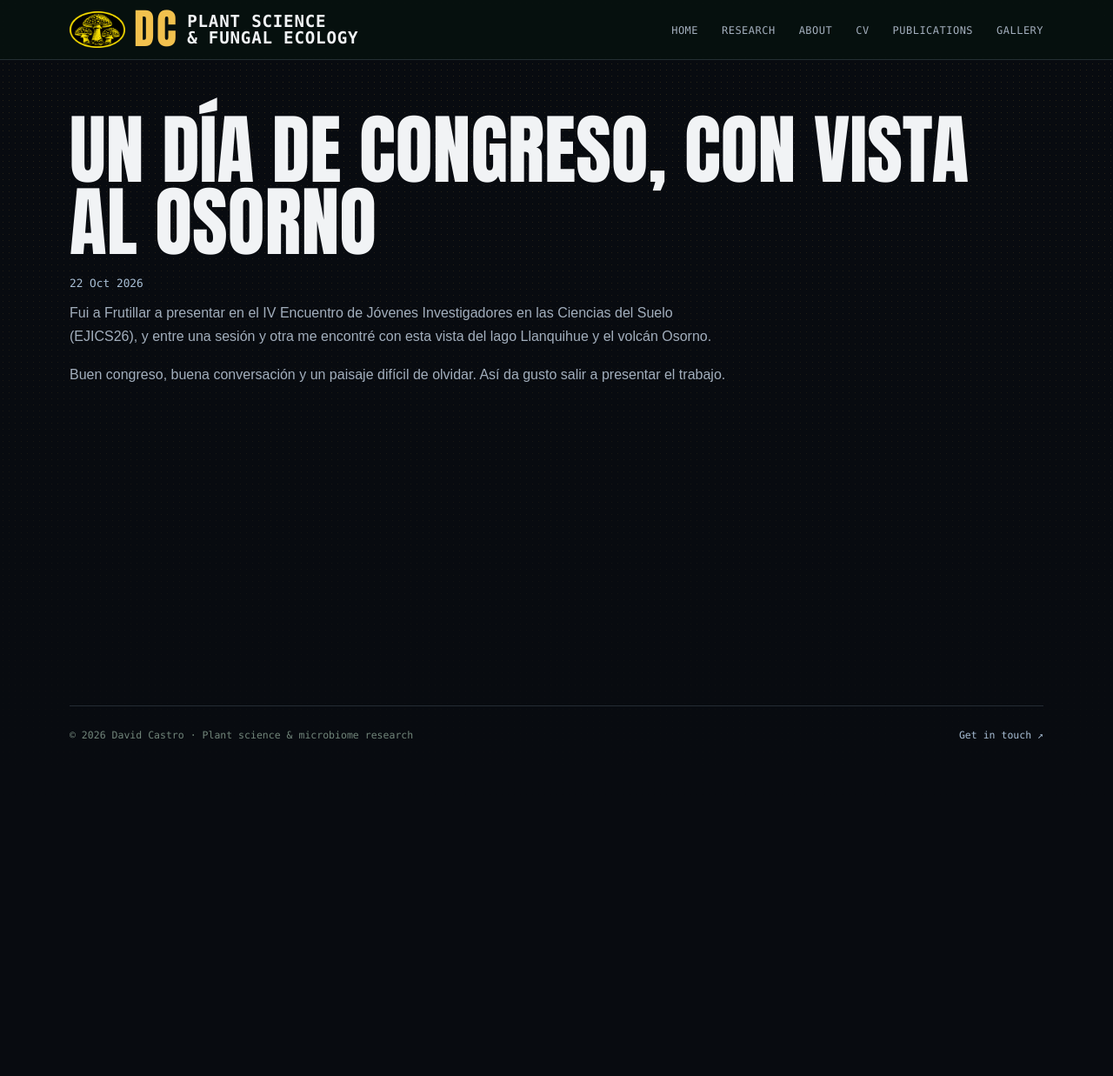
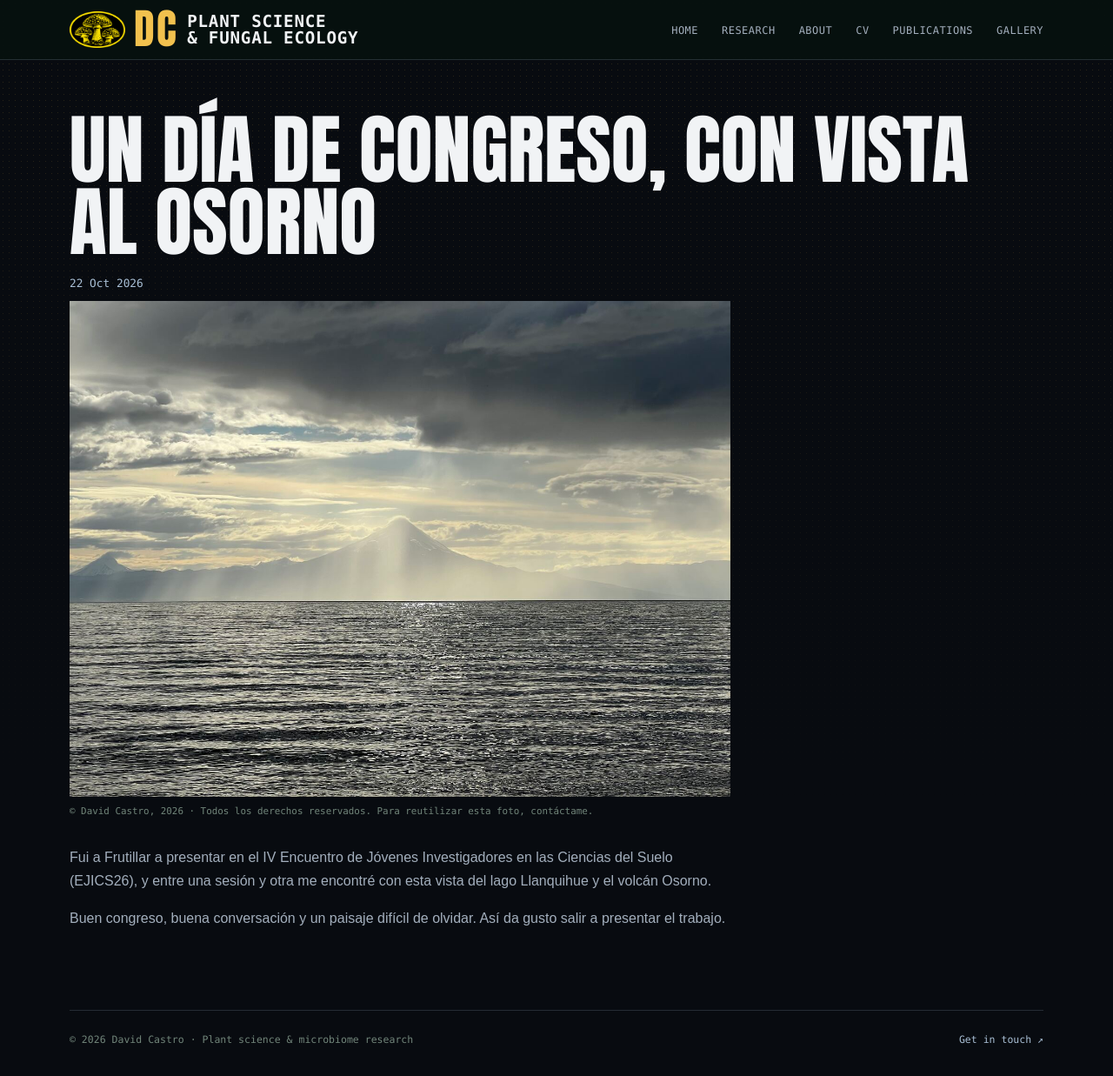
Before and after one commit to davcastrom/davcastrom.github.io, a Jekyll site: the page built from _posts/2026-10-22-frutillar-lake-osorno.md, in a window 1280 px wide and 1237 px high. Shown: the whole window at 87% size. Built offline with Jekyll 4.4.1, drawn with Linux system fonts in a browser that asks for light colours.

Commit message:
Add photo copyright notices

```diff
--- a/_layouts/default.html
+++ b/_layouts/default.html
@@ -5,7 +5,7 @@
 		<meta name="viewport" content="width=device-width, initial-scale=1">
 		<meta name="description" content="David Castro — plant physiology, biochemistry, and plant–microbiome interactions.">
 		<title>{{ page.title | default: site.name }}</title>
-		<link rel="stylesheet" href="{{ '/assets/css/main.css' | relative_url }}?v=20261028-logo-4">
+		<link rel="stylesheet" href="{{ '/assets/css/main.css' | relative_url }}?v=20261028-gallery-rights-1">
 		{% include head-custom.html %}
 	</head>
 	<body>
--- a/_layouts/post.html
+++ b/_layouts/post.html
@@ -4,6 +4,13 @@ layout: default
 <h1>{{ page.title }}</h1>
 <p class="meta">{{ page.date | date_to_string }}</p>
 
+{% if page.image %}
+<figure class="post-photo">
+  <img src="{{ page.image | relative_url }}" alt="{{ page.image_alt | default: page.title | escape }}">
+  <figcaption>© David Castro, {{ page.date | date: "%Y" }} · Todos los derechos reservados. Para reutilizar esta foto, contáctame.</figcaption>
+</figure>
+{% endif %}
+
 <div class="post">
   {{ content }}
 </div>
--- a/assets/css/main.css
+++ b/assets/css/main.css
@@ -135,6 +135,10 @@ h1, h2, h3, p { margin-top: 0; }
 .photo-caption { padding: 17px 19px 19px; }
 .photo-caption h2, .gallery-empty h2 { margin: 7px 0; font: 400 1.5rem/1.1 var(--display); letter-spacing: .03em; text-transform: uppercase; }
 .photo-caption p, .gallery-empty p { margin: 0; color: var(--muted); font-size: .92rem; }
+.photo-caption p.photo-rights { margin-top: 12px; color: #71857a; font: .64rem/1.5 var(--mono); }
+.post-photo { max-width: 760px; margin: 0 0 30px; }
+.post-photo img { display: block; width: 100%; height: auto; }
+.post-photo figcaption { margin-top: 9px; color: #71857a; font: .68rem/1.5 var(--mono); }
 .gallery-empty { max-width: 720px; margin: 36px 0 90px; padding: 30px; border: 1px solid var(--line); border-left: 3px solid var(--accent); background: var(--surface); }
 .gallery-empty h2 { margin: 8px 0 12px; font-size: clamp(1.6rem, 4vw, 2.2rem); }
 .cv-section { padding: 43px 0; border-top: 1px solid var(--line); }
--- a/blog/index.html
+++ b/blog/index.html
@@ -19,6 +19,7 @@ permalink: /blog/
         <span class="publication-year">{{ post.date | date: "%Y" }}{% if post.location %} · {{ post.location | escape }}{% endif %}</span>
         <h2>{{ post.title }}</h2>
         {% if post.image_caption %}<p>{{ post.image_caption | escape }}</p>{% endif %}
+        <p class="photo-rights">© David Castro, {{ post.date | date: "%Y" }} · Todos los derechos reservados. Para reutilizarla, contáctame.</p>
       </div>
     </a>
   </article>
```
